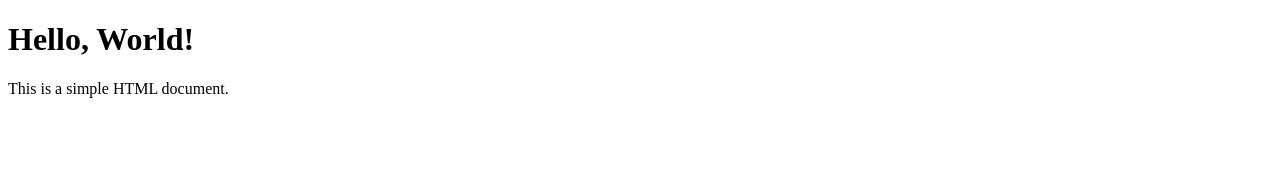
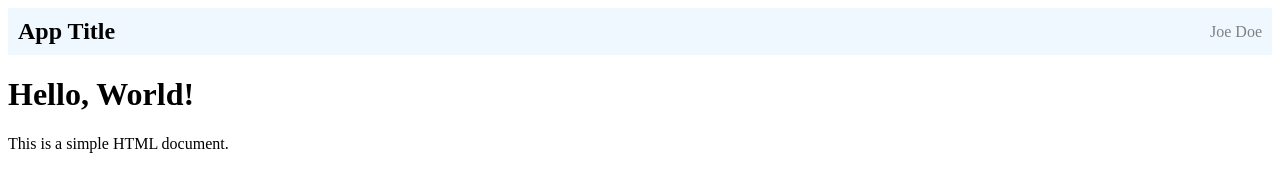
Before and after one commit to cursosdevfull/Javascript_Group06, a plain HTML site: page index.html in a window 1280 px wide. Drawn offline with Linux system fonts and the light colour scheme.

Commit message:
chore: add header

```diff
--- /dev/null
+++ b/assets/css/style.css
@@ -0,0 +1,19 @@
+header {
+  background-color: aliceblue;
+  display: flex;
+  justify-content: space-between;
+  align-items: center;
+  padding: 10px;
+}
+
+header h1 {
+  margin: 0;
+  font-size: 24px;
+  flex: 1;
+}
+
+header .username {
+  flex: 0 0 auto;
+  font-size: 16px;
+  color: gray;
+}
--- a/index.html
+++ b/index.html
@@ -5,11 +5,23 @@
     <meta charset="UTF-8">
     <meta name="viewport" content="width=device-width, initial-scale=1.0">
     <title>Document</title>
+    <link rel="stylesheet" href="assets/css/style.css">
 </head>
 
 <body>
+    <header>
+        <h1>App Title</h1>
+        <span class="username"></span>
+    </header>
     <h1>Hello, World!</h1>
     <p>This is a simple HTML document.</p>
+    <script>
+        document.addEventListener("DOMContentLoaded", function () {
+            // Example: Replace this with actual logic to fetch the user's name
+            const username = "Joe Doe"; // Replace with dynamic data source
+            document.querySelector(".username").textContent = username;
+        });
+    </script>
 
 </body>
 
```
